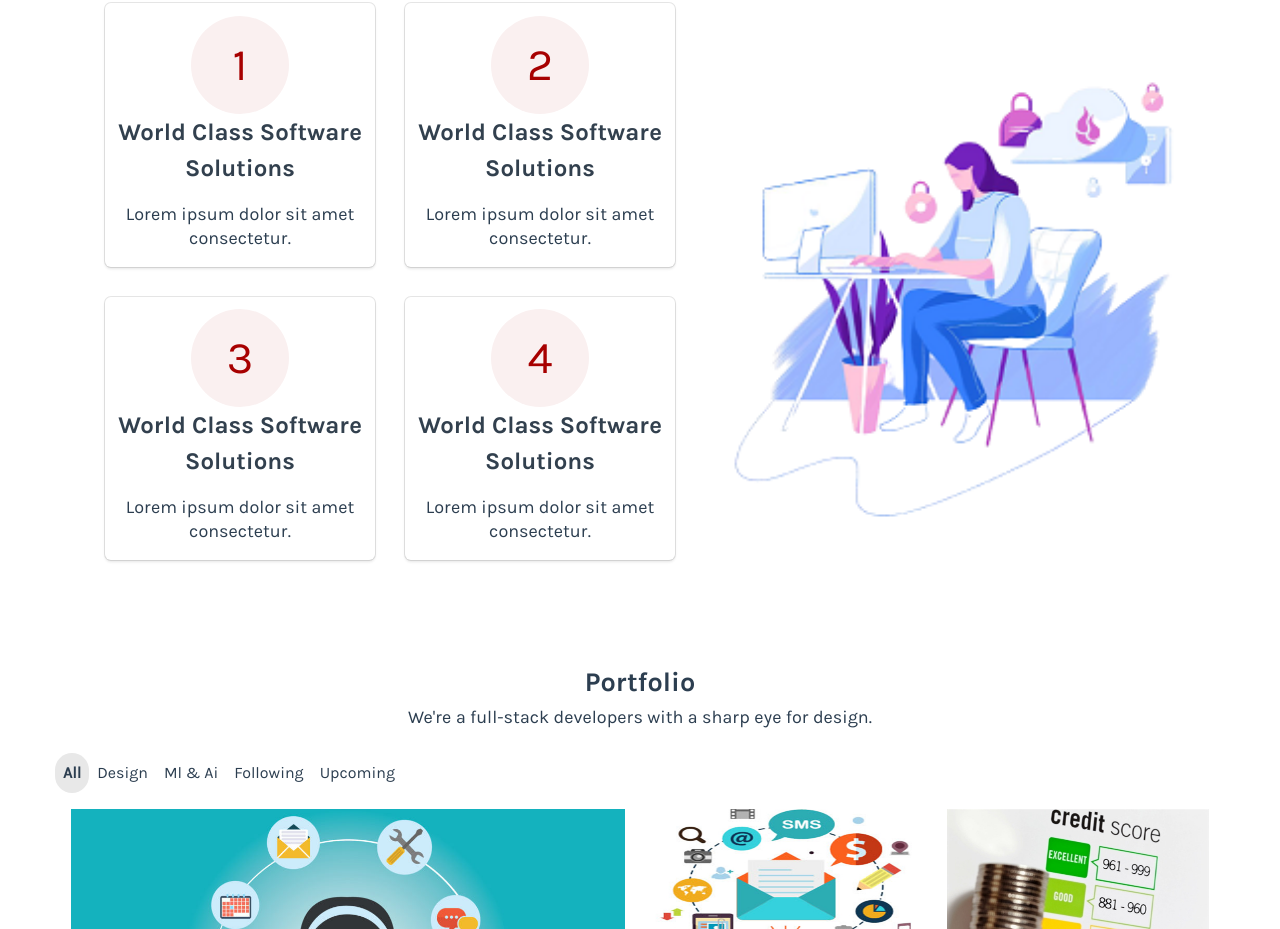
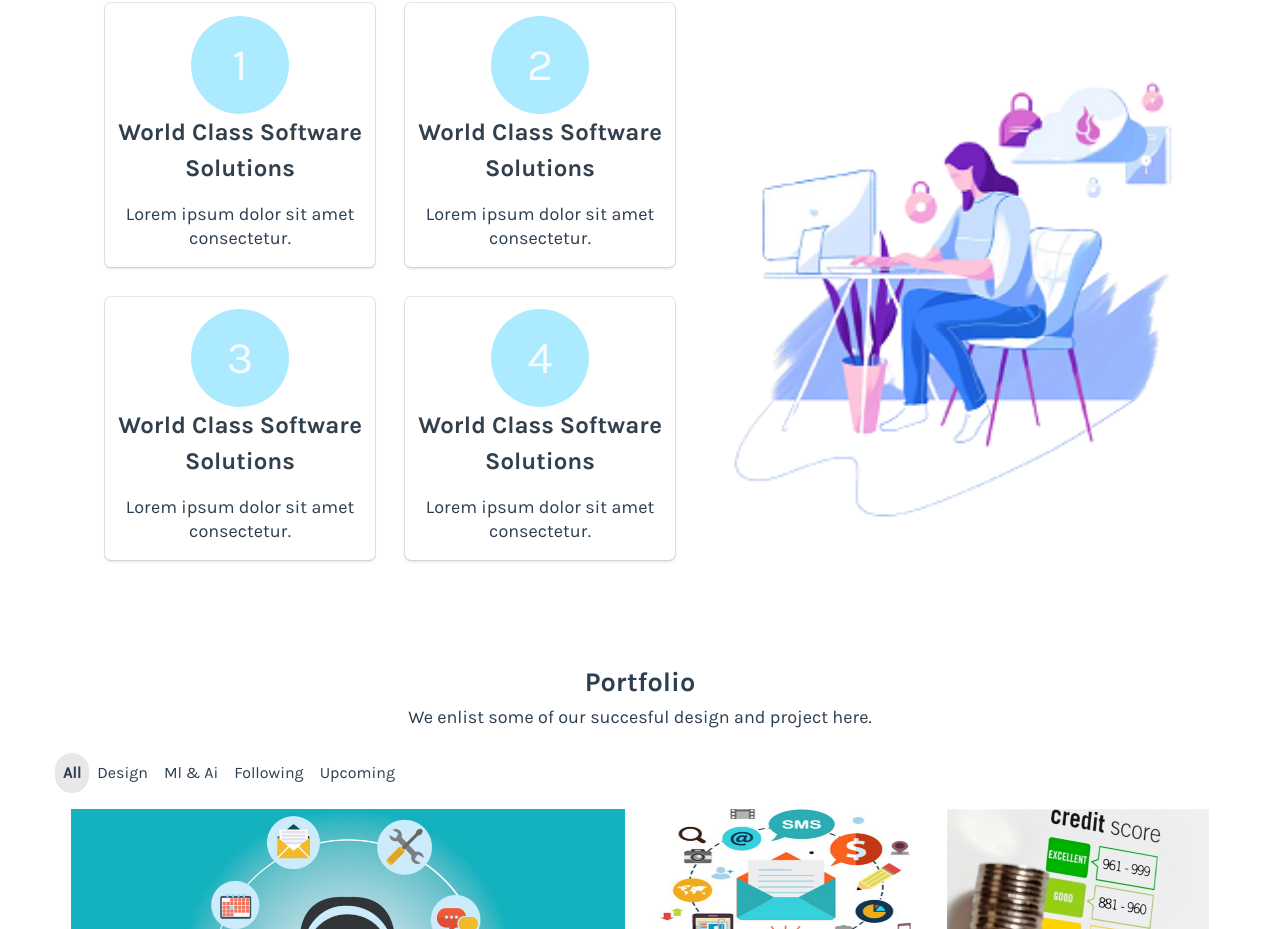
Before and after one commit to livingstoneandrea/livin-zalego_design, a plain HTML site: page index.html in a window 1280 px wide. Shown: the part 2612-3541 px from the top of the page. Drawn offline with Linux system fonts and the light colour scheme; files whose address does not match are found by name.

Commit message:
update on render

```diff
--- a/index.html
+++ b/index.html
@@ -409,7 +409,7 @@
                             <div class="main_title">
                                 <!-- <p class="top_text">services</p> -->
                                 <h2>Portfolio</h2>
-                                <p>We're a full-stack developers with a sharp eye for design.</p>
+                                <p>We enlist some of our succesful design and project here.</p>
                             </div>
                         </div>
                     </article>
--- a/static/css/main.css
+++ b/static/css/main.css
@@ -1184,8 +1184,8 @@
      z-index: 0;
      width: 98px;
      height: 98px;
-     background: #faf0f0;
-     color: #a70000;
+     background: #abeaff;
+     color: #f8faff;
      border-radius: 50%;
      margin: auto;
      transition: .3s;
@@ -1207,7 +1207,7 @@
  .services .icon span,
  .app__tile .icon span {
      font-size: 45px;
-     color: #a70000;
+     color: #f8faff;
  }
 
  .media-body {
```
